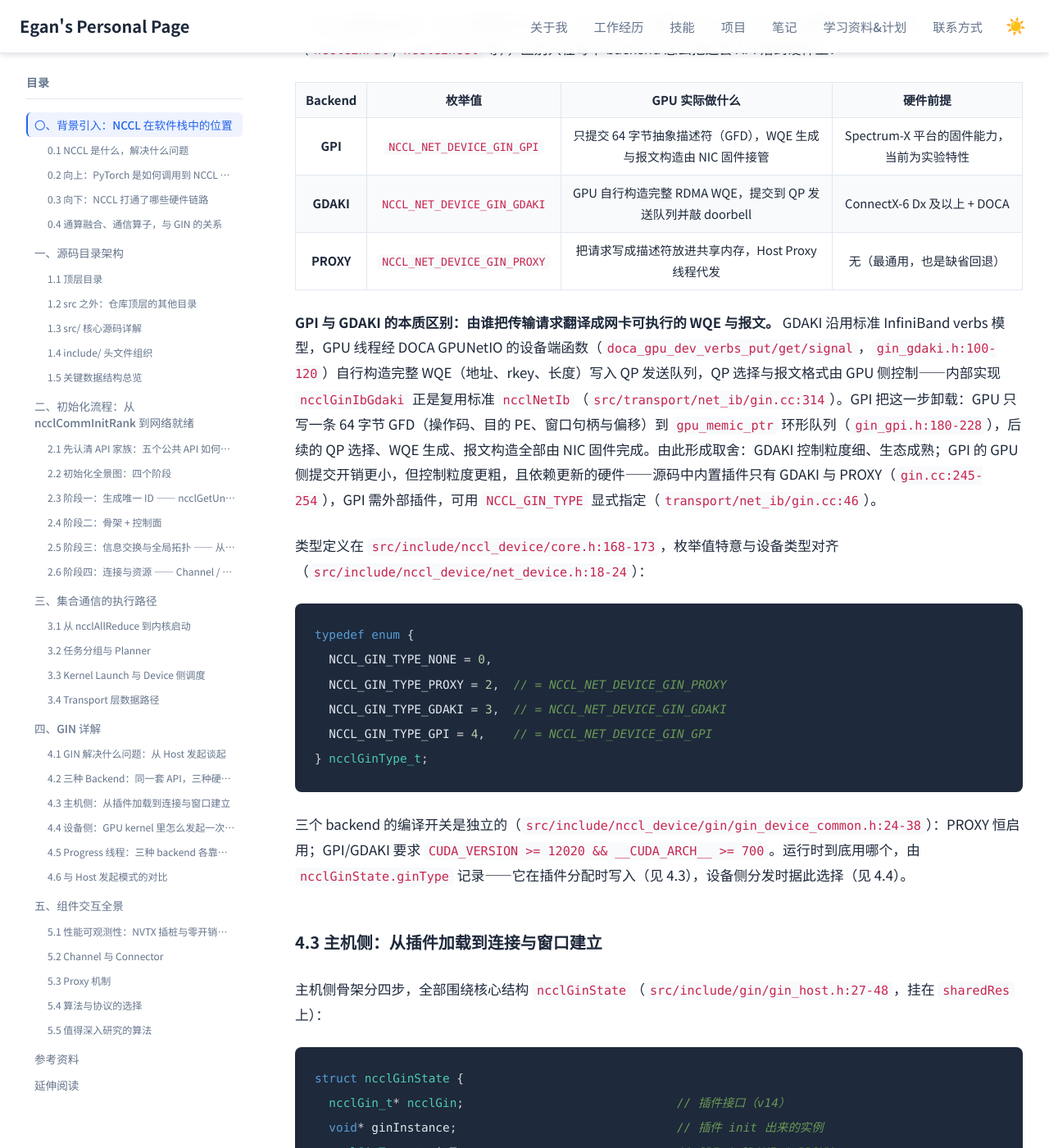
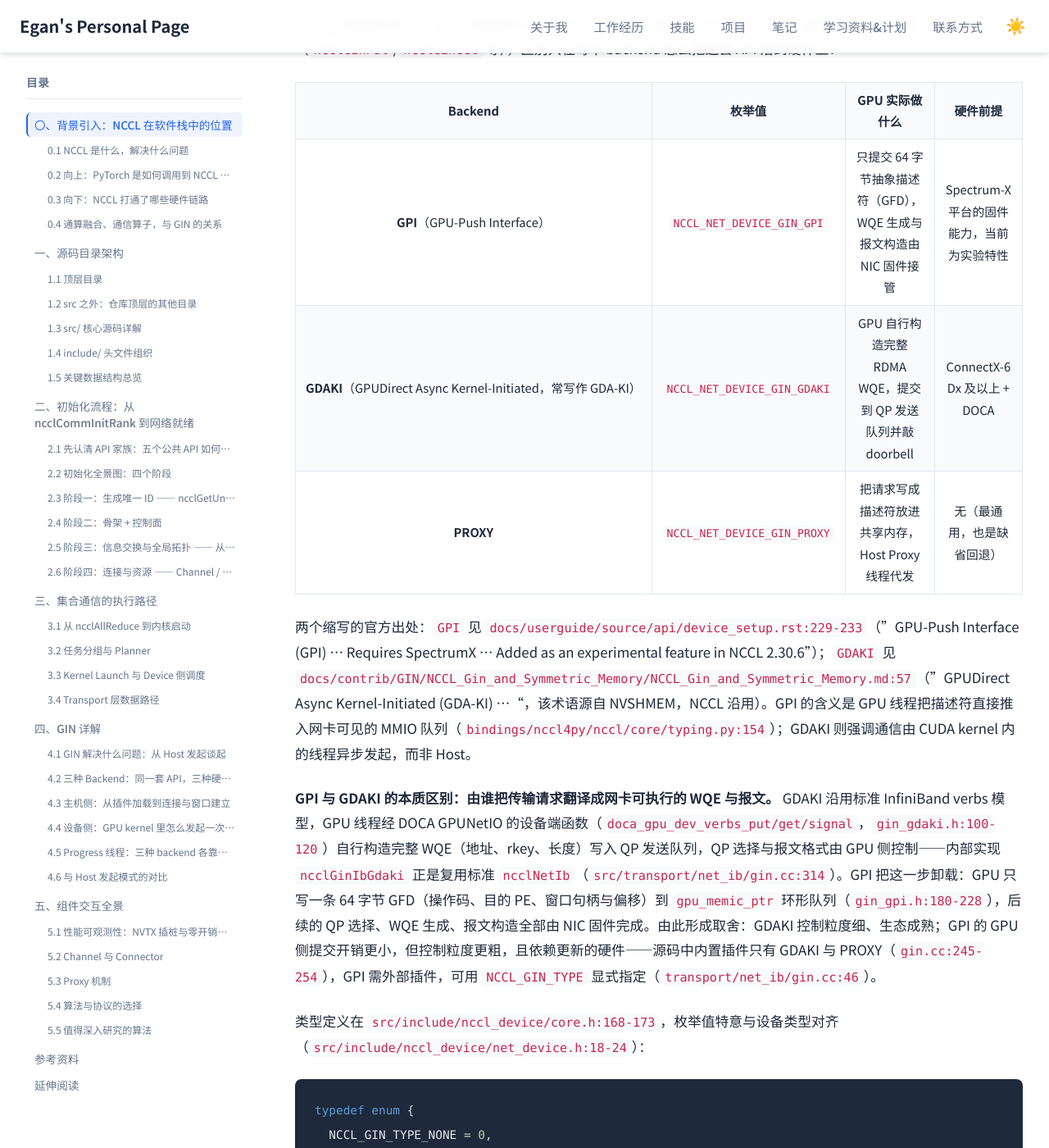
Before and after one commit to Lejun-Hu/Lejun-Hu.github.io, a Jekyll site: the page built from _notes/2026-8-24-nccl-source-study.md, in a window 1280 px wide and 1400 px high, scrolled down 82783 px. Shown: the whole window at 82% size. Built offline with Jekyll 4.4.1, drawn with Linux system fonts in a browser that asks for light colours; nearby versions of some CDN libraries; some of the changed text lies outside the part shown.

Commit message:
note: add official expansions and sources for GPI and GDAKI acronyms

```diff
--- a/_notes/2026-8-24-nccl-source-study.md
+++ b/_notes/2026-8-24-nccl-source-study.md
@@ -2135,9 +2135,11 @@ GIN 的目标就是砍掉这段。对比一下发起路径：
 
 | Backend | 枚举值 | GPU 实际做什么 | 硬件前提 |
 |---------|--------|---------------|----------|
-| **GPI** | `NCCL_NET_DEVICE_GIN_GPI` | 只提交 64 字节抽象描述符（GFD），WQE 生成与报文构造由 NIC 固件接管 | Spectrum-X 平台的固件能力，当前为实验特性 |
-| **GDAKI** | `NCCL_NET_DEVICE_GIN_GDAKI` | GPU 自行构造完整 RDMA WQE，提交到 QP 发送队列并敲 doorbell | ConnectX-6 Dx 及以上 + DOCA |
+| **GPI**（GPU-Push Interface） | `NCCL_NET_DEVICE_GIN_GPI` | 只提交 64 字节抽象描述符（GFD），WQE 生成与报文构造由 NIC 固件接管 | Spectrum-X 平台的固件能力，当前为实验特性 |
+| **GDAKI**（GPUDirect Async Kernel-Initiated，常写作 GDA-KI） | `NCCL_NET_DEVICE_GIN_GDAKI` | GPU 自行构造完整 RDMA WQE，提交到 QP 发送队列并敲 doorbell | ConnectX-6 Dx 及以上 + DOCA |
 | **PROXY** | `NCCL_NET_DEVICE_GIN_PROXY` | 把请求写成描述符放进共享内存，Host Proxy 线程代发 | 无（最通用，也是缺省回退） |
+
+两个缩写的官方出处：`GPI` 见 `docs/userguide/source/api/device_setup.rst:229-233`（"GPU-Push Interface (GPI) ... Requires SpectrumX ... Added as an experimental feature in NCCL 2.30.6"）；`GDAKI` 见 `docs/contrib/GIN/NCCL_Gin_and_Symmetric_Memory/NCCL_Gin_and_Symmetric_Memory.md:57`（"GPUDirect Async Kernel-Initiated (GDA-KI) ..."，该术语源自 NVSHMEM，NCCL 沿用）。GPI 的含义是 GPU 线程把描述符直接推入网卡可见的 MMIO 队列（`bindings/nccl4py/nccl/core/typing.py:154`）；GDAKI 则强调通信由 CUDA kernel 内的线程异步发起，而非 Host。
 
 **GPI 与 GDAKI 的本质区别：由谁把传输请求翻译成网卡可执行的 WQE 与报文。** GDAKI 沿用标准 InfiniBand verbs 模型，GPU 线程经 DOCA GPUNetIO 的设备端函数（`doca_gpu_dev_verbs_put/get/signal`，`gin_gdaki.h:100-120`）自行构造完整 WQE（地址、rkey、长度）写入 QP 发送队列，QP 选择与报文格式由 GPU 侧控制——内部实现 `ncclGinIbGdaki` 正是复用标准 `ncclNetIb`（`src/transport/net_ib/gin.cc:314`）。GPI 把这一步卸载：GPU 只写一条 64 字节 GFD（操作码、目的 PE、窗口句柄与偏移）到 `gpu_memic_ptr` 环形队列（`gin_gpi.h:180-228`），后续的 QP 选择、WQE 生成、报文构造全部由 NIC 固件完成。由此形成取舍：GDAKI 控制粒度细、生态成熟；GPI 的 GPU 侧提交开销更小，但控制粒度更粗，且依赖更新的硬件——源码中内置插件只有 GDAKI 与 PROXY（`gin.cc:245-254`），GPI 需外部插件，可用 `NCCL_GIN_TYPE` 显式指定（`transport/net_ib/gin.cc:46`）。
 
```
